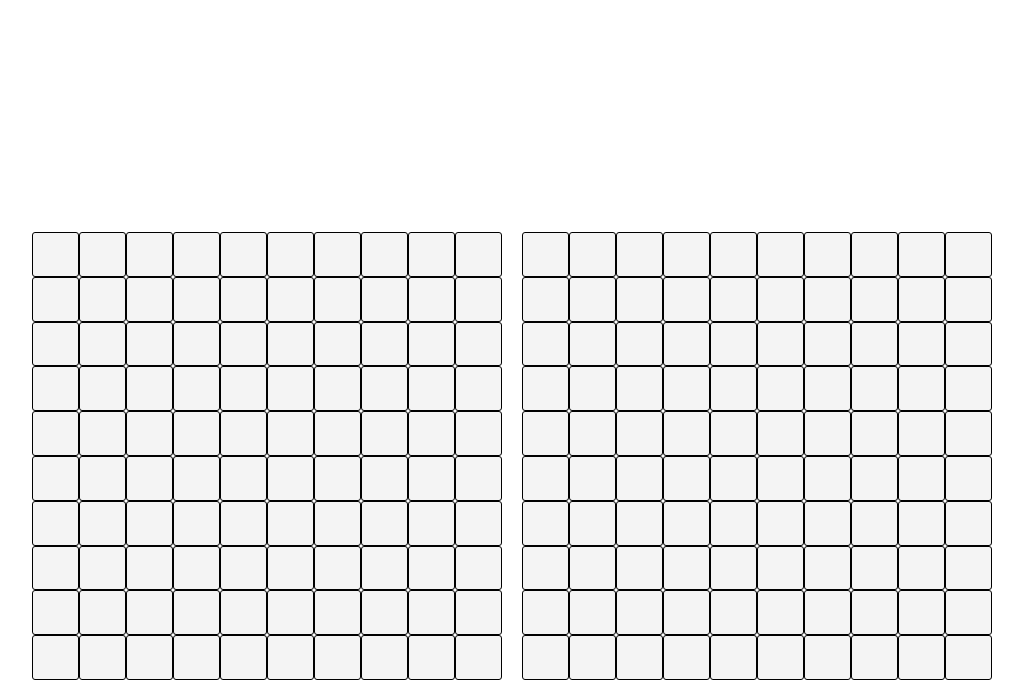
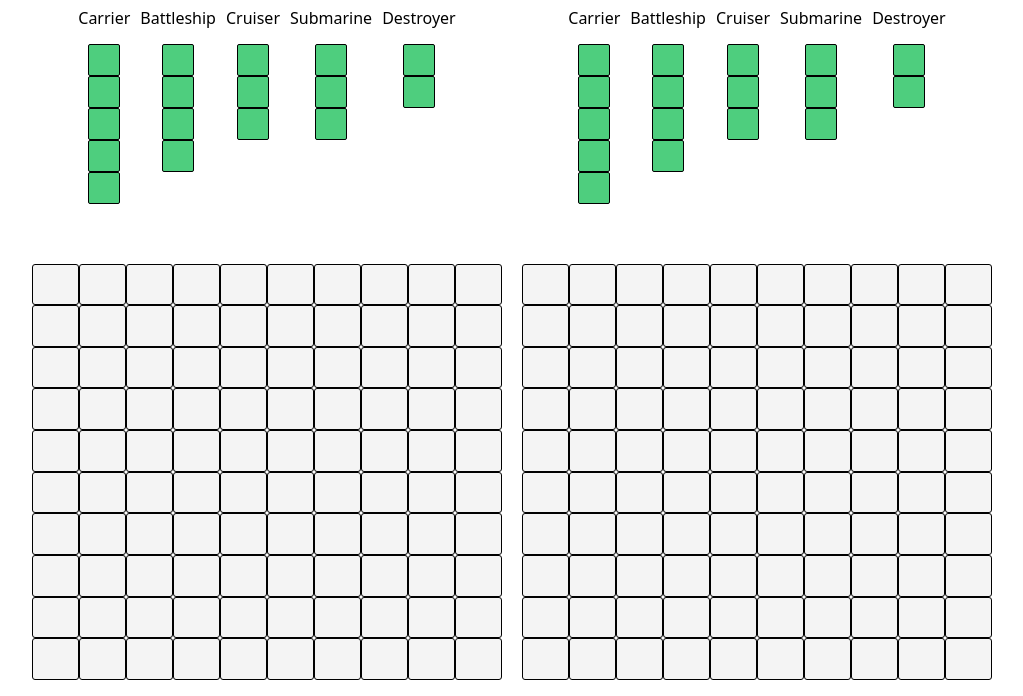
Before and after one commit to fredieposh/battleship, a website built with webpack: page src/template.html in a window 1280 px wide. Shown: the part 104-800 px from the top of the page, without its empty margins (128-1151 px from the left). Built offline with nearby package versions, Linux system fonts and the light colour scheme.

Commit message:
Add ships display to each player

```diff
--- a/src/index.js
+++ b/src/index.js
@@ -1,4 +1,6 @@
 import './style.css';
 import {loadBoards} from './board-dom.js'
+import {loadShipsDisplay} from './ships-dom.js'
 
+loadShipsDisplay();
 loadBoards();
--- /dev/null
+++ b/src/ships-dom.js
@@ -0,0 +1,58 @@
+import {getShipSizeByType} from './ship.js'
+export {loadShipsDisplay};
+
+const shipsBySize = getShipSizeByType();
+const humanShipsDisplay = document.querySelector('#player-1-ships-container');
+const computerShipsDisplay = document.querySelector('#player-2-ships-container');
+
+function loadShipsDisplay() {
+    createPlayerShipsDisplay(humanShipsDisplay);
+    createPlayerShipsDisplay(computerShipsDisplay);
+}
+
+function createPlayerShipsDisplay(container) {
+    Object.entries(shipsBySize).forEach(([ship, shipSize], index) => {
+        const newShipDiv = createShipDiv(ship, shipSize, index);
+        container.appendChild(newShipDiv);
+    })
+}
+
+function createShipDiv(ship, shipSize, shipIndex) {
+    const shipDiv = document.createElement("div");
+    shipDiv.classList.add('ship-div');
+
+    const shipNameDiv = createShipNameDiv(ship)
+    const domShip = createDomShip(shipSize, shipIndex);
+
+    shipDiv.appendChild(shipNameDiv);
+    shipDiv.appendChild(domShip);
+
+    return shipDiv;
+}
+
+function createShipNameDiv(ship) {
+    const shipNameDiv = document.createElement("div");
+    shipNameDiv.classList.add('ship-name-div');
+    shipNameDiv.innerHTML = ship;
+
+    return shipNameDiv;
+}
+
+function createDomShip(shipSize, shipIndex) {
+    const domShip = document.createElement("div");
+    domShip.classList.add('dom-ship');
+
+    for (let i = 0; i < shipSize; i++) {
+        const newShipPart = createDomShipPart(shipIndex);
+        domShip.appendChild(newShipPart);
+    };
+
+    return domShip;
+}
+
+function createDomShipPart(shipIndex) {
+    const part = document.createElement("div");
+    part.classList.add(`part-${shipIndex}`);
+
+    return part;
+}
--- a/src/style.css
+++ b/src/style.css
@@ -35,6 +35,8 @@ body {
 
 #stats-container > .header {
     text-align: center;
+    font-size: 2rem;
+    font-weight: 600;
 }
 
 #players-container {
@@ -49,15 +51,44 @@ body {
 
 #players-container  p {
     text-align: center;
+    font-weight: 600;
+    font-size: 1.2rem;
 }
 
 #player-1-container, #player-2-container {
     display: flex;
     flex-direction: column;
+    gap: 10px;
 }
 
 #player-1-container > :last-child, #player-2-container > :last-child {
     flex: 1;
+    display: flex;
+    justify-content: center;
+    gap: 10px;
+}
+
+.ship-div {
+    display: flex;
+    flex-direction: column;
+    align-items: center;
+}
+
+.dom-ship {
+    margin-top: 15px;
+}
+
+.part-0,
+.part-1,
+.part-2,
+.part-3,
+.part-4 {
+    height: 2rem;
+    width: 2rem;
+    border: 0.5px solid black;
+    border-radius: 2px;
+    background-color: #4ECE7E;
+
 }
 
 /* ==================================================================== */
```
